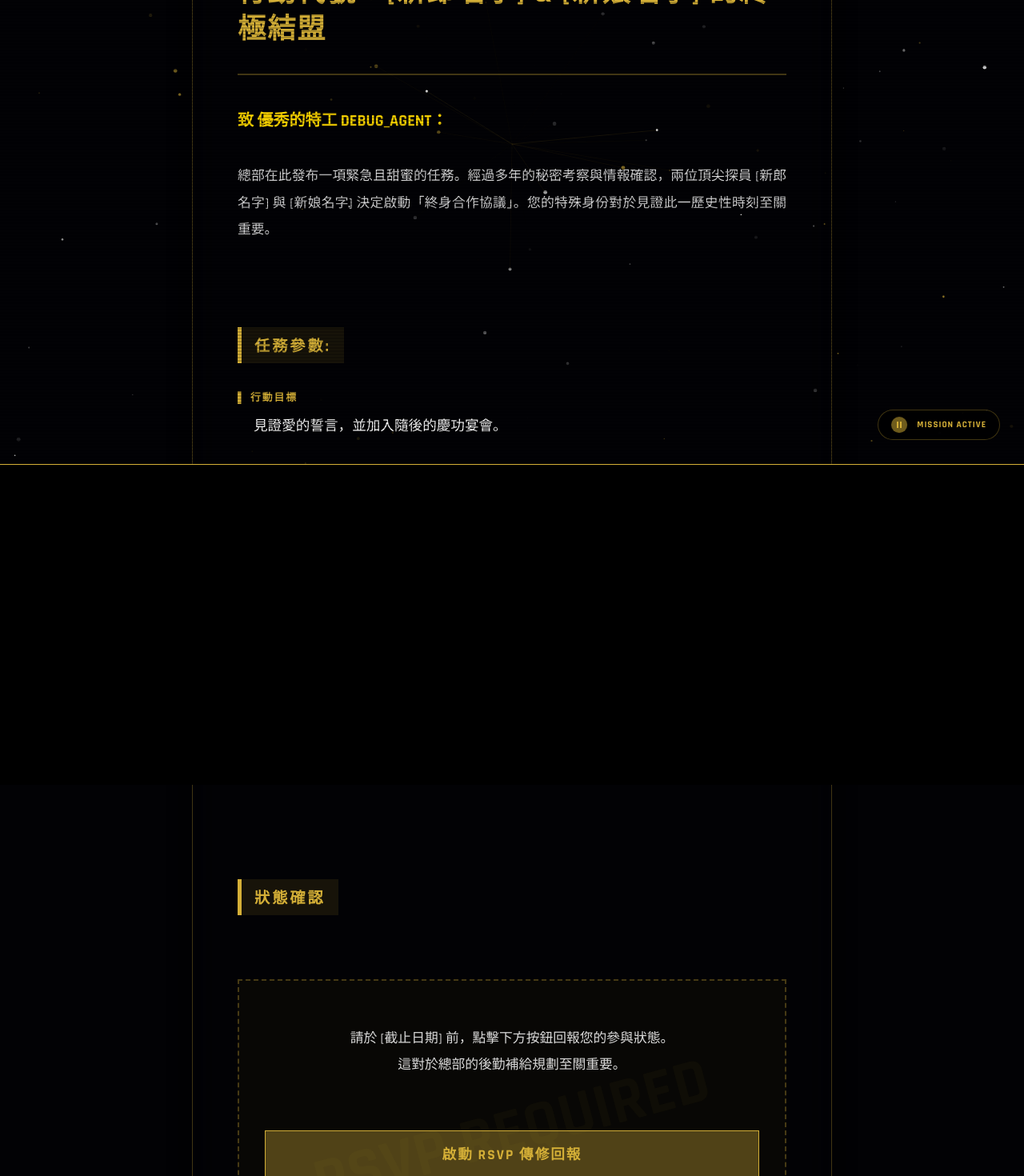
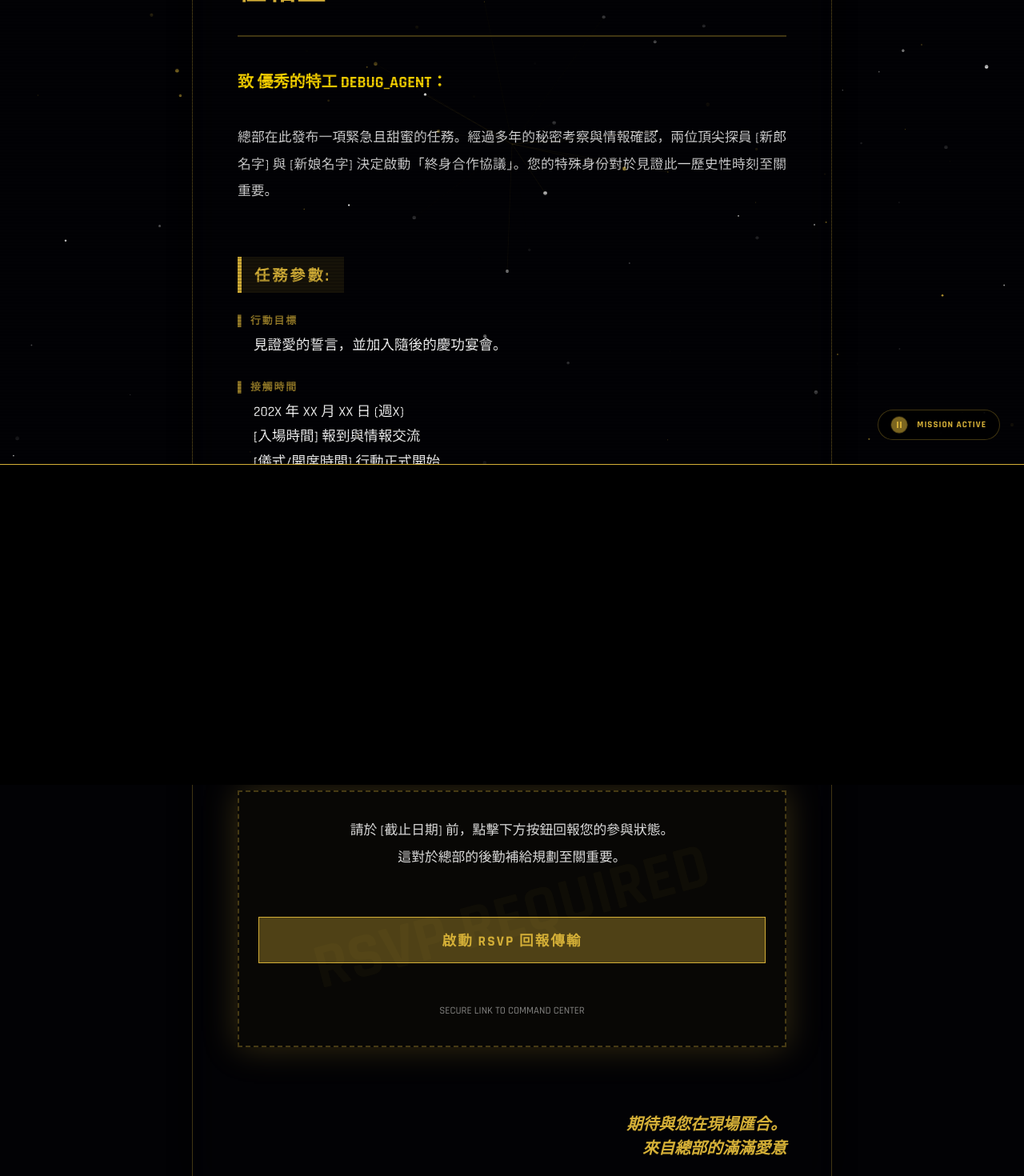
Before and after one commit to Hanasaku/my-wedding-invite, a React (Vite) app: page / in a window 1280 px wide. Shown: the part 220-1690 px from the top of the page at 80% size. Built offline with nearby package versions, Linux system fonts and the light colour scheme.

Commit message:
style: polish invitation UI/UX with staggered reveal and design system sync

```diff
--- a/src/components/common/HackingTitle.tsx
+++ b/src/components/common/HackingTitle.tsx
@@ -12,7 +12,7 @@ const Title = styled.h1`
   text-shadow: 0 0 10px rgba(255, 255, 255, 0.2);
   min-height: 2.5rem;
   margin-bottom: 2.5rem;
-  background: linear-gradient(to bottom, #fff 0%, ${palette.goldMain} 100%);
+  background: linear-gradient(to bottom, ${palette.white} 0%, ${palette.goldMain} 100%);
   -webkit-background-clip: text;
   -webkit-text-fill-color: transparent;
   filter: drop-shadow(0 0 8px rgba(212, 175, 55, 0.4));
--- a/src/components/common/StarBackground.tsx
+++ b/src/components/common/StarBackground.tsx
@@ -1,5 +1,6 @@
 import React, { useEffect, useRef } from 'react';
 import styled from 'styled-components';
+import { palette } from '@/assets/styles/palette';
 
 const Canvas = styled.canvas`
   position: fixed;
@@ -37,7 +38,7 @@ const StarBackground: React.FC = () => {
                     speed: Math.random() * 0.5 + 0.1,
                     angle: Math.random() * Math.PI * 2,
                     spin: (Math.random() - 0.5) * 0.01,
-                    color: Math.random() > 0.5 ? '#D4AF37' : '#FFFFFF',
+                    color: Math.random() > 0.5 ? palette.goldMain : palette.white,
                     opacity: Math.random(),
                     phase: Math.random() * Math.PI * 2,
                 });
@@ -73,7 +74,7 @@ const StarBackground: React.FC = () => {
                 let dist = Math.sqrt((p.x - centerX) ** 2 + (p.y - centerY) ** 2);
                 if (dist < 200) {
                     ctx.beginPath();
-                    ctx.strokeStyle = '#D4AF37';
+                    ctx.strokeStyle = palette.goldMain;
                     ctx.globalAlpha = currentOpacity * 0.1;
                     ctx.moveTo(p.x, p.y);
                     ctx.lineTo(centerX, centerY);
--- a/src/main.tsx
+++ b/src/main.tsx
@@ -1,6 +1,6 @@
 import React from 'react'
 import ReactDOM from 'react-dom/client'
-import App from './App.tsx'
+import App from './App'
 import './index.css'
 
 ReactDOM.createRoot(document.getElementById('root')!).render(
--- a/src/pages/Invitation.tsx
+++ b/src/pages/Invitation.tsx
@@ -1,18 +1,28 @@
-import React from 'react';
-import styled, { keyframes } from 'styled-components';
+import React, { useState, useEffect } from 'react';
+import styled, { keyframes, css } from 'styled-components';
 import { palette, hexToRGBA } from '@/assets/styles/palette';
 import MissionButton from '@/components/common/MissionButton';
 
 const fadeIn = keyframes`
-  from { opacity: 0; transform: translateY(20px); }
+  from { opacity: 0; transform: translateY(15px); }
   to { opacity: 1; transform: translateY(0); }
+`;
+
+const pulseGlow = keyframes`
+  0%, 100% { box-shadow: 0 0 20px ${hexToRGBA(palette.goldMain, 0.1)}; }
+  50% { box-shadow: 0 0 40px ${hexToRGBA(palette.goldMain, 0.25)}; }
+`;
+
+const scanlineMove = keyframes`
+  0% { transform: translateY(-100%); }
+  100% { transform: translateY(400%); }
 `;
 
 const Container = styled.div`
   min-height: 100vh;
   background-color: ${palette.bgPrimary};
   color: ${palette.textPrimary};
-  padding: 4rem 2rem;
+  padding: 2rem 2rem; // Reduced from 4rem 2rem
   display: flex;
   flex-direction: column;
   align-items: center;
@@ -21,7 +31,7 @@ const Container = styled.div`
   overflow-x: hidden;
 
   @media (max-width: 600px) {
-    padding: 2rem 1rem;
+    padding: 1.5rem 1rem;
   }
 `;
 
@@ -31,9 +41,8 @@ const FileFolder = styled.div`
   background: ${hexToRGBA(palette.bgCard, 0.85)};
   backdrop-filter: blur(20px);
   border: 1px solid ${hexToRGBA(palette.goldMain, 0.3)};
-  padding: 3.5rem;
+  padding: 2.5rem 3.5rem; // Reduced top/bottom padding
   position: relative;
-  animation: ${fadeIn} 1s ease-out forwards;
   box-shadow: 0 0 60px ${hexToRGBA(palette.black, 0.7)};
 
   &::before {
@@ -48,10 +57,11 @@ const FileFolder = styled.div`
     font-weight: 900;
     letter-spacing: 3px;
     box-shadow: 0 0 15px ${hexToRGBA(palette.accentError, 0.4)};
+    z-index: 10;
   }
 
   @media (max-width: 600px) {
-    padding: 2rem 1.5rem;
+    padding: 2.5rem 1.5rem;
   }
 `;
 
@@ -59,6 +69,7 @@ const Header = styled.div`
   border-bottom: 2px solid ${hexToRGBA(palette.goldMain, 0.3)};
   padding-bottom: 2rem;
   margin-bottom: 2.5rem;
+  animation: ${fadeIn} 0.8s ease-out both;
 `;
 
 const ClassifiedStamp = styled.div`
@@ -78,49 +89,69 @@ const OperationTitle = styled.h1`
   text-transform: uppercase;
 `;
 
-const AgentGreeting = styled.div`
+const AgentGreeting = styled.div<{ $visible: boolean }>`
   font-size: 1.25rem;
   color: ${palette.goldBright};
   margin-bottom: 2.5rem;
   font-weight: 700;
+  opacity: 0;
+  ${props => props.$visible && css`
+    animation: ${fadeIn} 0.8s ease-out forwards;
+    animation-delay: 0.4s;
+  `}
 `;
 
-const BodyText = styled.p`
+const BodyText = styled.p<{ $visible: boolean; $delay?: string }>`
   line-height: 2;
   color: ${hexToRGBA(palette.white, 0.85)};
   font-size: 1.05rem;
-  margin-bottom: 3.5rem;
+  margin-bottom: 2rem; // Reduced from 3.5rem
   text-align: justify;
+  opacity: 0;
+  ${props => props.$visible && css`
+    animation: ${fadeIn} 0.8s ease-out forwards;
+    animation-delay: ${props.$delay || '0.8s'};
+  `}
 `;
 
-const SectionTitle = styled.h2`
+const SectionTitle = styled.h2<{ $visible: boolean; $delay: string }>`
   font-size: 1.2rem;
   color: ${palette.goldMain};
   padding: 8px 16px;
   border-left: 5px solid ${palette.goldMain};
   background: ${hexToRGBA(palette.goldMain, 0.1)};
-  margin: 3rem 0 2rem 0;
+  margin: 2rem 0 1.5rem 0; // Reduced from 3rem 0 2rem 0
   text-transform: uppercase;
   letter-spacing: 3px;
   display: inline-block;
+  opacity: 0;
+  ${props => props.$visible && css`
+    animation: ${fadeIn} 0.8s ease-out forwards;
+    animation-delay: ${props.$delay};
+  `}
 `;
 
 const ParameterGrid = styled.div`
   display: flex;
   flex-direction: column;
-  gap: 2.5rem;
-  margin-bottom: 4rem;
+  gap: 1.5rem; // Reduced from 2.5rem
+  margin-bottom: 2.5rem; // Reduced from 4rem
 `;
 
-const ParameterItem = styled.div`
+const ParameterItem = styled.div<{ $visible: boolean; $delay: string }>`
   display: flex;
   flex-direction: column;
-  gap: 0.8rem;
+  gap: 0.5rem; // Reduced from 0.8rem
+  opacity: 0;
+  ${props => props.$visible && css`
+    animation: ${fadeIn} 0.8s ease-out forwards;
+    animation-delay: ${props.$delay};
+  `}
 `;
 
 const Label = styled.span`
   font-size: 0.8rem;
-  color: ${palette.goldMain};
+  color: ${hexToRGBA(palette.goldMain, 0.7)}; // Subtle label
   font-weight: 800;
   text-transform: uppercase;
   letter-spacing: 2px;
@@ -128,23 +159,29 @@ const Label = styled.span`
 
 const Value = styled.div`
   font-size: 1.1rem;
-  color: ${palette.white};
+  color: ${palette.white}; // Bright value
   line-height: 1.8;
   padding-left: 20px;
 `;
 
-const RSVPSection = styled.div`
+const RSVPSection = styled.div<{ $visible: boolean }>`
   display: flex;
   flex-direction: column;
   align-items: center;
-  gap: 2rem;
-  margin-top: 3rem;
-  padding: 3.5rem 2rem;
+  gap: 1.5rem; // Reduced from 2rem
+  margin-top: 1.5rem; // Reduced from 3rem
+  padding: 2rem 1.5rem; // Reduced from 3.5rem 2rem
   border: 2px dashed ${hexToRGBA(palette.goldMain, 0.3)};
   background: ${hexToRGBA(palette.goldMain, 0.03)};
   text-align: center;
   position: relative;
   overflow: hidden;
+  opacity: 0;
+
+  ${props => props.$visible && css`
+    animation: ${fadeIn} 0.8s ease-out forwards, ${pulseGlow} 4s infinite ease-in-out;
+    animation-delay: 2.8s, 3.6s;
+  `}
 
   &::before {
     content: 'RSVP REQUIRED';
@@ -160,13 +197,18 @@ const RSVPSection = styled.div`
   }
 `;
 
-const Footer = styled.div`
+const Footer = styled.div<{ $visible: boolean }>`
   margin-top: 5rem;
   text-align: right;
   color: ${palette.goldMain};
   font-style: italic;
   font-size: 1.25rem;
   font-weight: 600;
+  opacity: 0;
+  ${props => props.$visible && css`
+    animation: ${fadeIn} 0.8s ease-out forwards;
+    animation-delay: 3.2s;
+  `}
 `;
 
 interface InvitationProps {
@@ -174,9 +216,17 @@ interface InvitationProps {
 }
 
 const Invitation: React.FC<InvitationProps> = ({ guestName }) => {
+  const [isLoaded, setIsLoaded] = useState(false);
+
+  useEffect(() => {
+    // Start entry sequences
+    const timer = setTimeout(() => setIsLoaded(true), 100);
+    return () => clearTimeout(timer);
+  }, []);
+
   const handleRSVPClick = () => {
-    // Replace this URL with the actual form link later
-    window.open('https://forms.google.com/your-form-url', '_blank');
+    // Placeholder for future form logic
+    console.log("RSVP Protocol Initiated");
   };
 
   return (
@@ -189,21 +239,23 @@ const Invitation: React.FC<InvitationProps> = ({ guestName }) => {
           </OperationTitle>
         </Header>
 
-        <AgentGreeting>致 優秀的特工 {guestName.toUpperCase()}：</AgentGreeting>
+        <AgentGreeting $visible={isLoaded}>
+          致 優秀的特工 {guestName.toUpperCase()}：
+        </AgentGreeting>
 
-        <BodyText>
+        <BodyText $visible={isLoaded} $delay="0.8s">
           總部在此發布一項緊急且甜蜜的任務。經過多年的秘密考察與情報確認，兩位頂尖探員 [新郎名字] 與 [新娘名字] 決定啟動「終身合作協議」。您的特殊身份對於見證此一歷史性時刻至關重要。
         </BodyText>
 
-        <SectionTitle>任務參數:</SectionTitle>
+        <SectionTitle $visible={isLoaded} $delay="1.2s">任務參數:</SectionTitle>
 
         <ParameterGrid>
-          <ParameterItem>
+          <ParameterItem $visible={isLoaded} $delay="1.4s">
             <Label>▌ 行動目標</Label>
             <Value>見證愛的誓言，並加入隨後的慶功宴會。</Value>
           </ParameterItem>
 
-          <ParameterItem>
+          <ParameterItem $visible={isLoaded} $delay="1.7s">
             <Label>▌ 接觸時間</Label>
             <Value>
               202X 年 XX 月 XX 日 (週X)<br />
@@ -212,7 +264,7 @@ const Invitation: React.FC<InvitationProps> = ({ guestName }) => {
             </Value>
           </ParameterItem>
 
-          <ParameterItem>
+          <ParameterItem $visible={isLoaded} $delay="2.0s">
             <Label>▌ 匯合點座標</Label>
             <Value>
               [飯店/場地名稱] - [廳房名稱]<br />
@@ -220,7 +272,7 @@ const Invitation: React.FC<InvitationProps> = ({ guestName }) => {
             </Value>
           </ParameterItem>
 
-          <ParameterItem>
+          <ParameterItem $visible={isLoaded} $delay="2.3s">
             <Label>▌ 偽裝要求</Label>
             <Value>
               正式服裝 / 晚宴裝<br />
@@ -229,16 +281,16 @@ const Invitation: React.FC<InvitationProps> = ({ guestName }) => {
           </ParameterItem>
         </ParameterGrid>
 
-        <SectionTitle>狀態確認</SectionTitle>
+        <SectionTitle $visible={isLoaded} $delay="2.6s">狀態確認</SectionTitle>
 
-        <RSVPSection>
-          <BodyText style={{ marginBottom: '2rem', textAlign: 'center' }}>
+        <RSVPSection $visible={isLoaded}>
+          <BodyText $visible={isLoaded} $delay="3s" style={{ marginBottom: '2rem', textAlign: 'center' }}>
             請於 [截止日期] 前，點擊下方按鈕回報您的參與狀態。<br />
             這對於總部的後勤補給規劃至關重要。
           </BodyText>
 
           <MissionButton onClick={handleRSVPClick} isActive={true}>
-            啟動 RSVP 傳修回報
+            啟動 RSVP 回報傳輸
           </MissionButton>
 
           <Value style={{ fontSize: '0.8rem', opacity: 0.5, marginTop: '1.5rem', padding: 0 }}>
@@ -246,7 +298,7 @@ const Invitation: React.FC<InvitationProps> = ({ guestName }) => {
           </Value>
         </RSVPSection>
 
-        <Footer>期待與您在現場匯合。<br />總部敬上 / FROM HQ WITH LOVE</Footer>
+        <Footer $visible={isLoaded}>期待與您在現場匯合。<br />來自總部的滿滿愛意</Footer>
       </FileFolder>
     </Container>
   );
```
